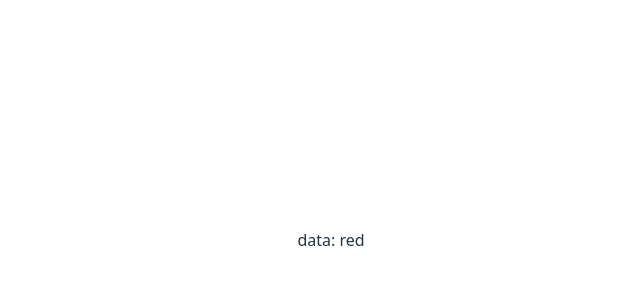
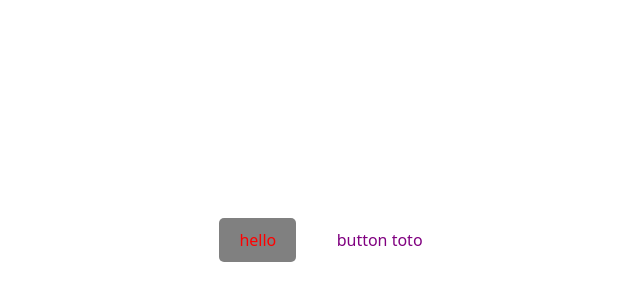
Before and after one commit to skrzero/react, a React (Vite) app in the folder project_react/: page / in a window 1280 px wide. Shown: the part 160-460 px from the top of the page, without its empty margins (309-949 px from the left). Built offline with nearby package versions, Linux system fonts and the light colour scheme.

Commit message:
custombutton

```diff
--- a/project_react/src/App.jsx
+++ b/project_react/src/App.jsx
@@ -5,10 +5,8 @@ function App() {
 
   return (
     <div>
-      <Custombutton
-      color={"red"}
-      data={"texte test"}
-      />
+      <Custombutton color="red" background="grey" text="hello"/>
+      <Custombutton color="purple" background="white" text="button toto"/>
 
     </div>
 
--- a/project_react/src/customButton.jsx
+++ b/project_react/src/customButton.jsx
@@ -1,8 +1,11 @@
 function Custombutton(props){
 return(
-    <div>
-       <p> data: {props.color}</p>
-    </div>
+   <button style={{
+    color : props.color,
+    background : props.background,
+    margin:"10px",
+    borderRadius:"5px"
+   }}>{props.text}</button>
 )
 }
 export default Custombutton;
```
Also changed, not shown: project_react/src/taskitem.jsx (added).
